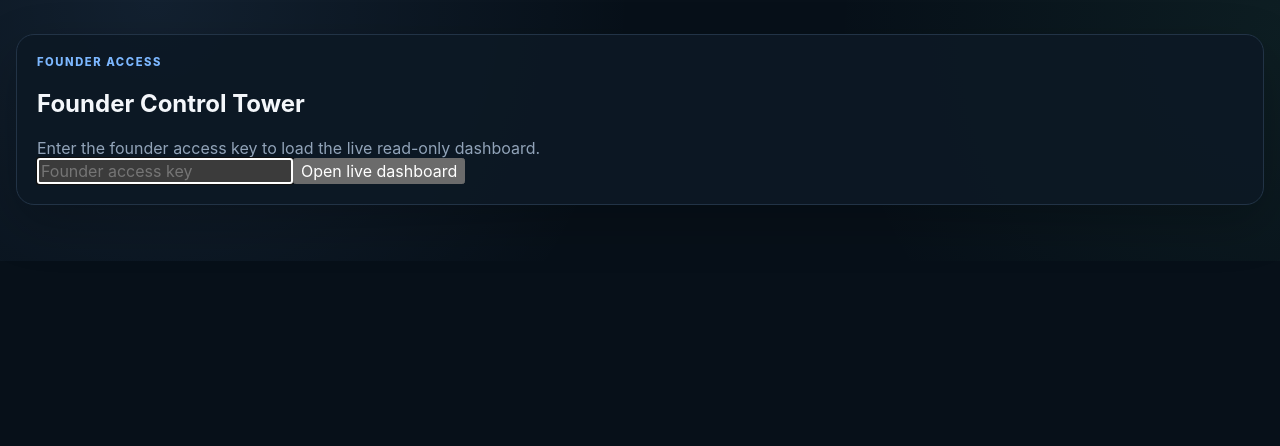
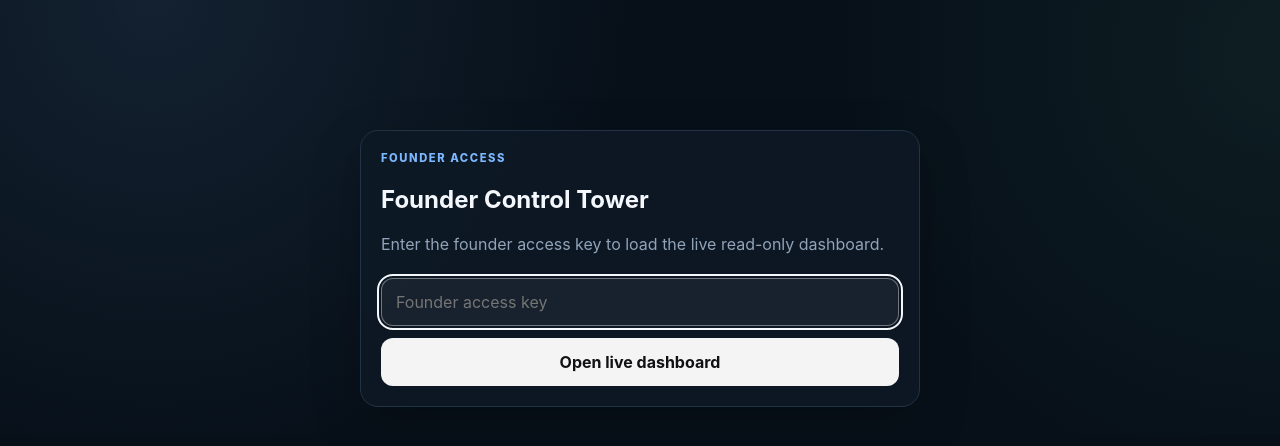
Before and after one commit to modabid/founder-control-tower, a website: page apps/web/index.html in a window 1280 px wide. Drawn offline with Linux system fonts and the light colour scheme.

Commit message:
style(web): load founder access gate styles

```diff
--- a/apps/web/index.html
+++ b/apps/web/index.html
@@ -7,6 +7,7 @@
   <title>Founder Control Tower</title>
   <meta name="description" content="Founder Control Tower live read-only operating dashboard">
   <link rel="stylesheet" href="./styles.css">
+  <link rel="stylesheet" href="./live.css">
 </head>
 <body>
   <div id="app" aria-live="polite"></div>
```
